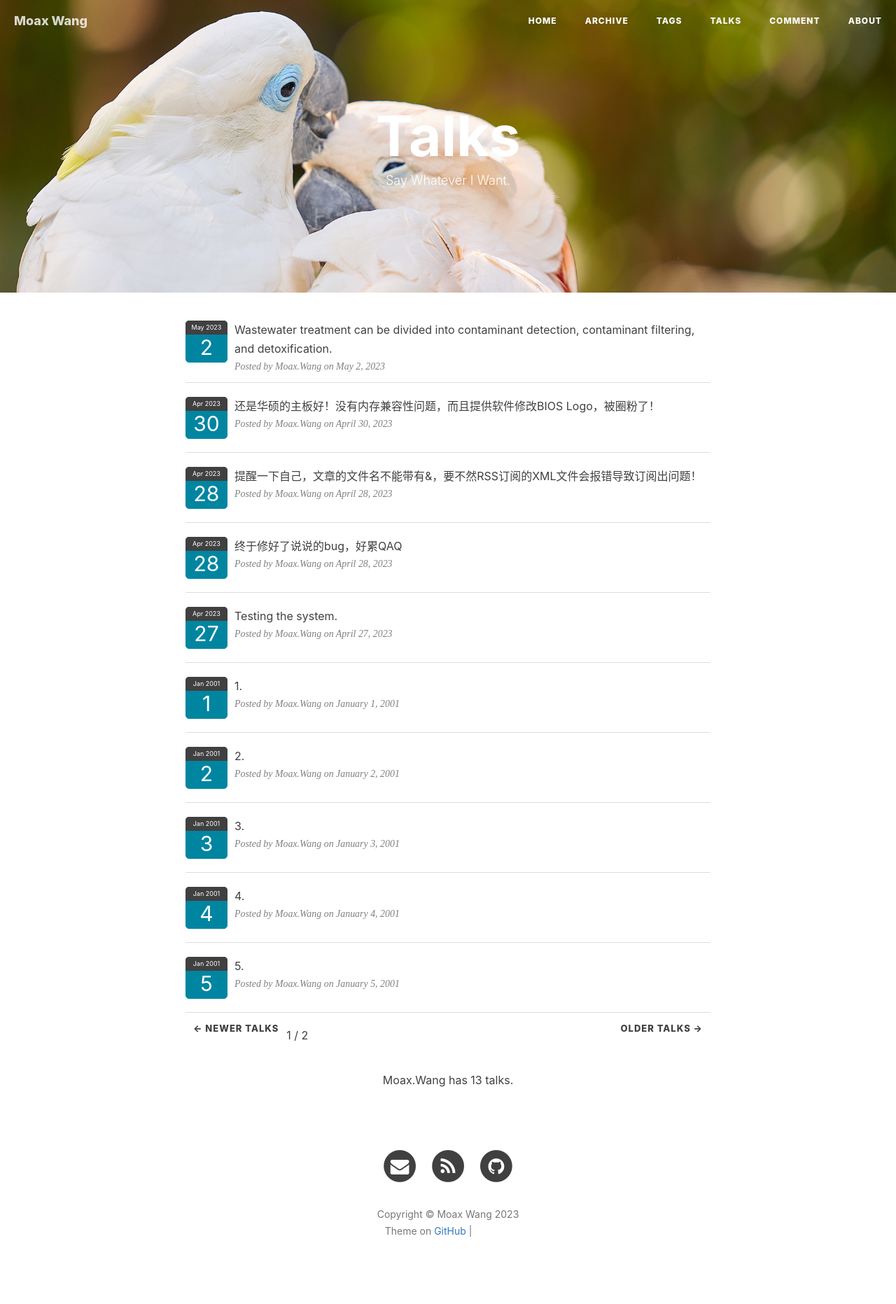
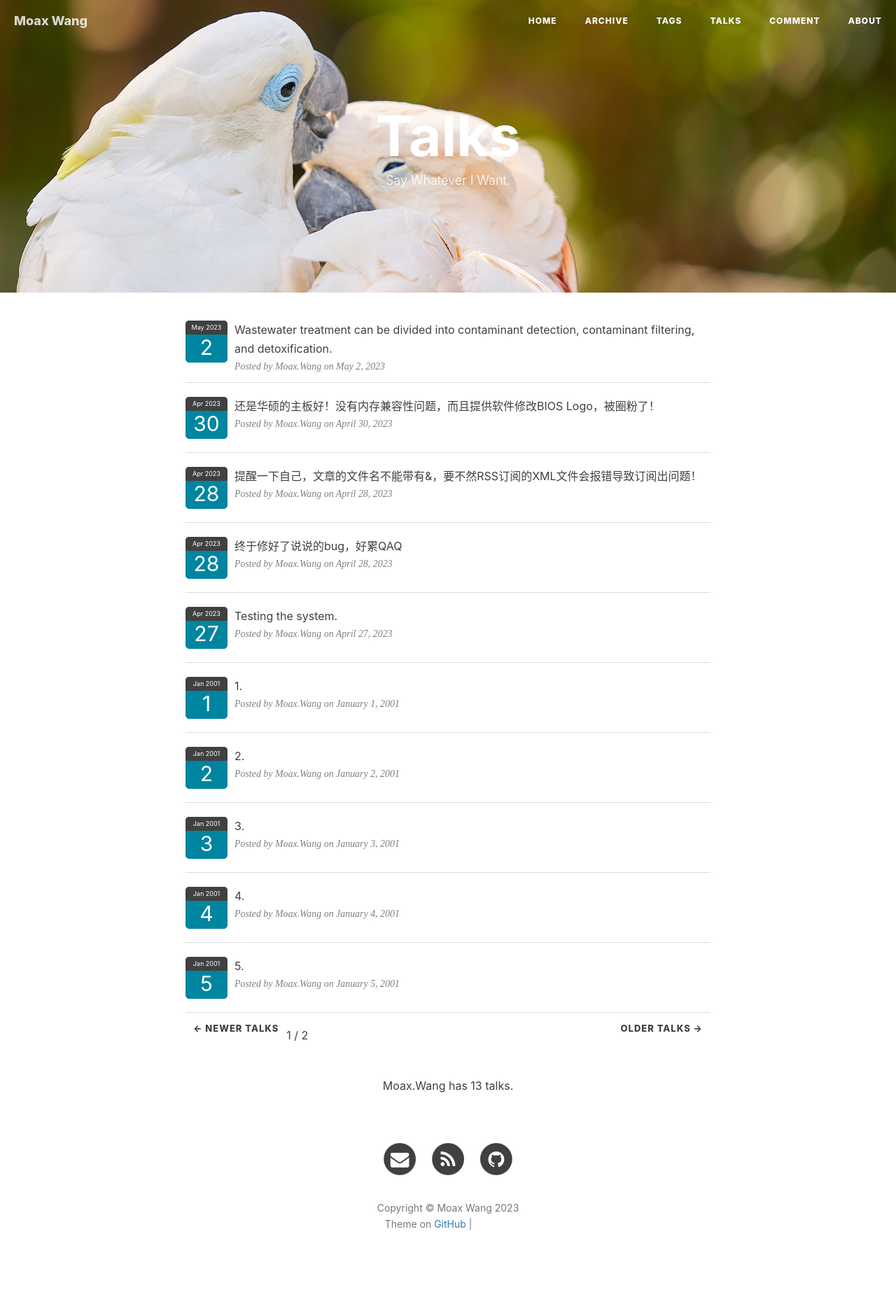
Before and after one commit to WinchellWang/winchellwang.github.io, a Jekyll site: the page built from 3talk.html, in a window 1280 px wide. Shown: the whole page at 70% size. Built offline with Jekyll 4.4.1, drawn with Linux system fonts in a browser that asks for light colours; nearby versions of some CDN libraries; comment, search, counter and statistics services are not loaded; grey boxes are pictures that could not be loaded.

Commit message:
Update 3talk.html

```diff
--- a/3talk.html
+++ b/3talk.html
@@ -186,29 +186,26 @@ permalink: /talk/
             </div>
             {% endfor %}
             <!-- 说说000结束 -->
-
+            <br>
             <!-- 分页 开始 -->
             <div>
                 <a class="hexo-talk-firstpage" href="javascript:;" style="display: none"></a>
                 <a class="hexo-talk-button hexo-talk-previouspage" href="javascript:;" style="float: left">&larr; Newer Talks</a>
-                <span class="hexo-talk-pagenum" align='center' style="line-height: 4">2 / 3</span>
+                <a align='center'><span class="hexo-talk-pagenum"  style="line-height: 4">2 / 3</span></a>
                 <a class="hexo-talk-button hexo-talk-nextpage" href="javascript:;" style="float: right">Older Talks &rarr;</a>
                 <a class="hexo-talk-lastpage" href="javascript:;" style="display: none"></a>
             </div>
             <!-- 分页 结束 -->
-
-            </ul>
         </div>
     </div>
-
-    <div align='center' style="line-height: 4">
+    <br>
+    <div align='center'>
         Moax.Wang has
         <script language="JavaScript">
             var numitem3 = document.getElementById('hexo-talk-item3').getElementsByClassName('hexo-talk-item').length;
             document.write(numitem3)
         </script> talks.
     </div>
-
 </div>
 <!-- Main Content end-->
 
```
